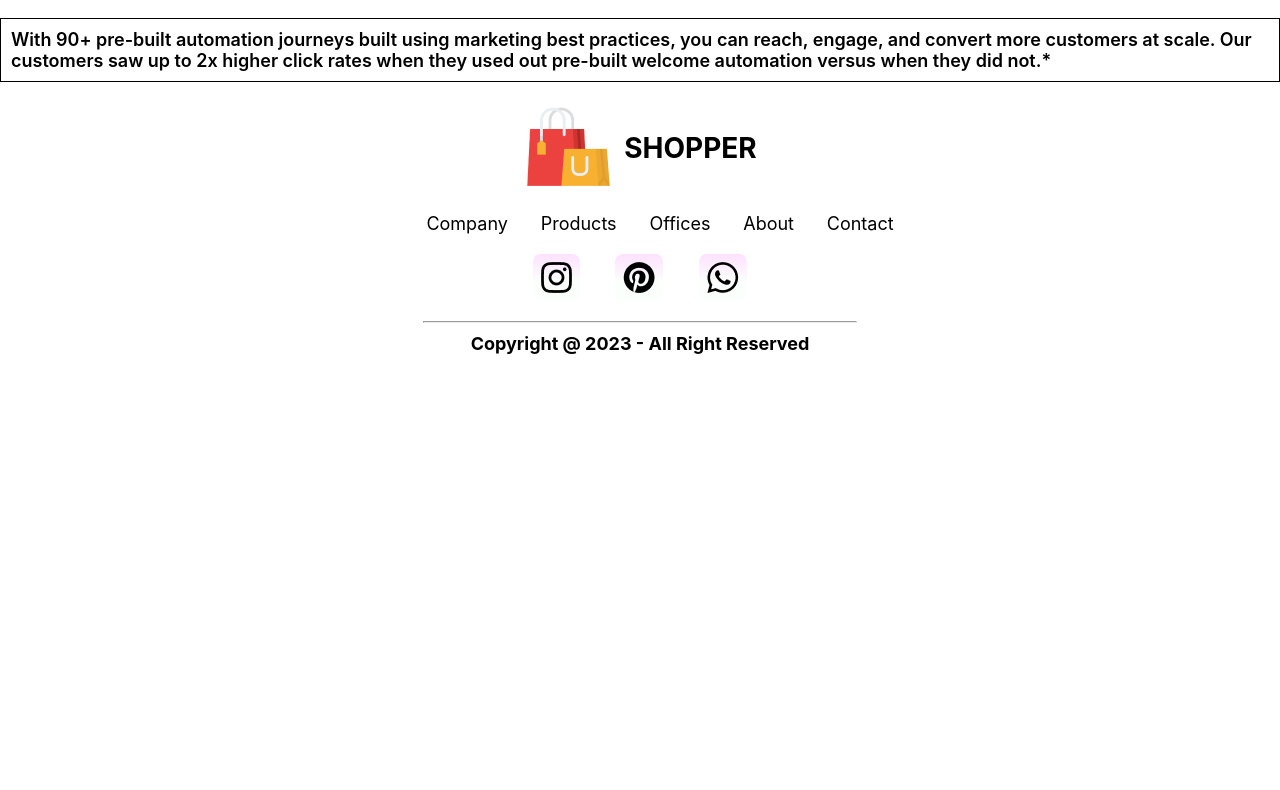
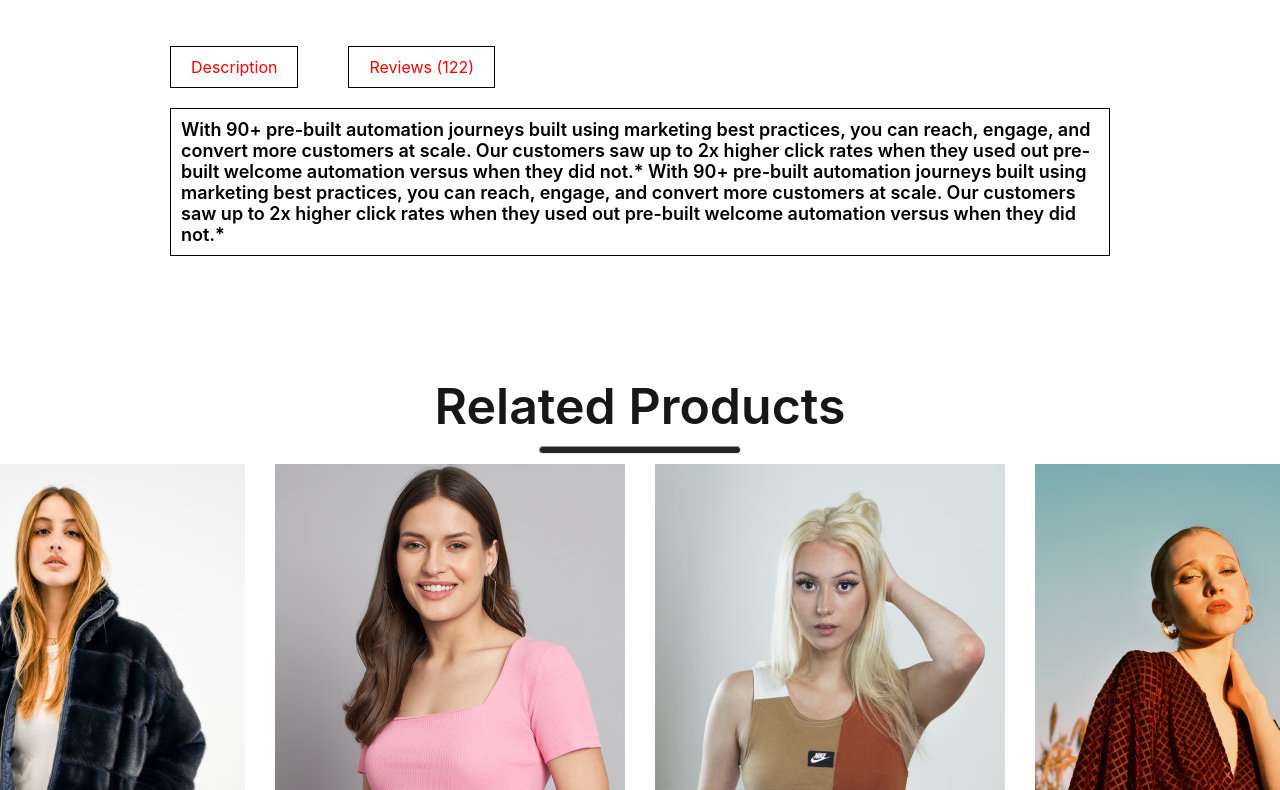
Before and after one commit to Sridevijagadesh/frontend, a React (Create React App) app: page /product/1 in a window 1280 px wide. Shown: the part 990-1780 px from the top of the page. Before the commit the page ends 1354 px from the top, so only its background shows below. Built offline with nearby package versions, Linux system fonts and the light colour scheme.

Commit message:
Descriptionand relatedProduct

```diff
--- a/src/component/Description/Description.css
+++ b/src/component/Description/Description.css
@@ -1,10 +1,5 @@
 .description{
-  display: flex;
-  flex-direction: column;
-  margin-top: 30px;
-  margin-bottom: 20px;
-  align-items: center;
-  justify-content: center;
+  margin: 120px 170px ;
 }
 .description-navigator{
   display: flex;
@@ -20,6 +15,7 @@
 .descriptionbox-description{
   border: 1px solid black;
   padding: 10px;
+  /* width: 550px; */
 }
 .descriptionbox-description p{
   font-size: 16px;
--- a/src/component/Description/Description.jsx
+++ b/src/component/Description/Description.jsx
@@ -9,7 +9,9 @@ const Description = () => {
         <div className="description-nav-box">Reviews (122)</div>
       </div>
       <div className="descriptionbox-description">
-        <p>With 90+ pre-built automation journeys built using marketing best practices, you can reach, engage, and convert more customers at scale. Our customers saw up to 2x higher click rates when they used out pre-built welcome automation versus when they did not.*</p>
+        <p>With 90+ pre-built automation journeys built using marketing best practices, you can reach, engage, and convert more customers at scale. Our customers saw up to 2x higher click rates when they used out pre-built welcome automation versus when they did not.*
+        With 90+ pre-built automation journeys built using marketing best practices, you can reach, engage, and convert more customers at scale. Our customers saw up to 2x higher click rates when they used out pre-built welcome automation versus when they did not.*
+        </p>
       </div>
     </div>
   )
--- a/src/component/Item/Item.jsx
+++ b/src/component/Item/Item.jsx
@@ -5,7 +5,7 @@ const Item = (props) => {
 
   return (
     <div className='item'>
-      <Link to={`/product/${props.id}`}><img src={props.image} alt="" /></Link>
+      <Link to={`/product/${props.id}`}><img  onClick ={window.scrollTo(0,0)}src={props.image} alt="" /></Link>
       <p>{props.name}</p>
       <div className="item-prices">
         <div className="item-prices-new">
--- /dev/null
+++ b/src/component/Relatable-product/Relatable.css
@@ -0,0 +1,24 @@
+.relatable{
+  display: flex;
+  flex-direction: column;
+  align-items: center;
+  gap: 10px;
+  height: 90vh;
+
+}
+.relatable h1{
+ color: #171717;
+ font-size: 50px;
+ font-weight: 600;
+}
+.relatable hr{
+  width: 200px;
+  height: 6px;
+  border-radius: 10px;
+  background-color: #252525;
+}
+
+.relatable-item{
+  display: flex;
+  gap: 30px;
+}
--- /dev/null
+++ b/src/component/Relatable-product/Relatableproduct.jsx
@@ -0,0 +1,19 @@
+import React from 'react'
+import data_product from '../Assets/data'
+import Item from '../Item/Item'
+import './Relatable.css'
+const Relatableproduct = () => {
+  return (
+    <div className='relatable'>
+      <h1>Related Products</h1>
+      <hr/>
+      <div className="relatable-item">
+        {data_product.map((item, i)=>{
+          return <Item key={i} id={item.id} name ={item.name} image = {item.image} />
+        })}
+      </div>
+    </div>
+  )
+}
+
+export default Relatableproduct
--- a/src/pages/Product.jsx
+++ b/src/pages/Product.jsx
@@ -4,6 +4,7 @@ import{useParams} from 'react-router-dom'
 import Breadcrum from '../component/Breadcrums/Breadcrum'
 import ProductDisplay from '../component/ProductDisplay/ProductDisplay'
 import Description from '../component/Description/Description'
+import Relatableproduct from '../component/Relatable-product/Relatableproduct'
 // import ProductDisplay from '../component/ProductDisplay/ProductDisplay'
 
 const Product = () => {
@@ -19,6 +20,7 @@ const Product = () => {
  <Breadcrum product ={product}/>
  <ProductDisplay product = {product} />
  <Description/>
+ <Relatableproduct/>
 
     </div>
   )
```
